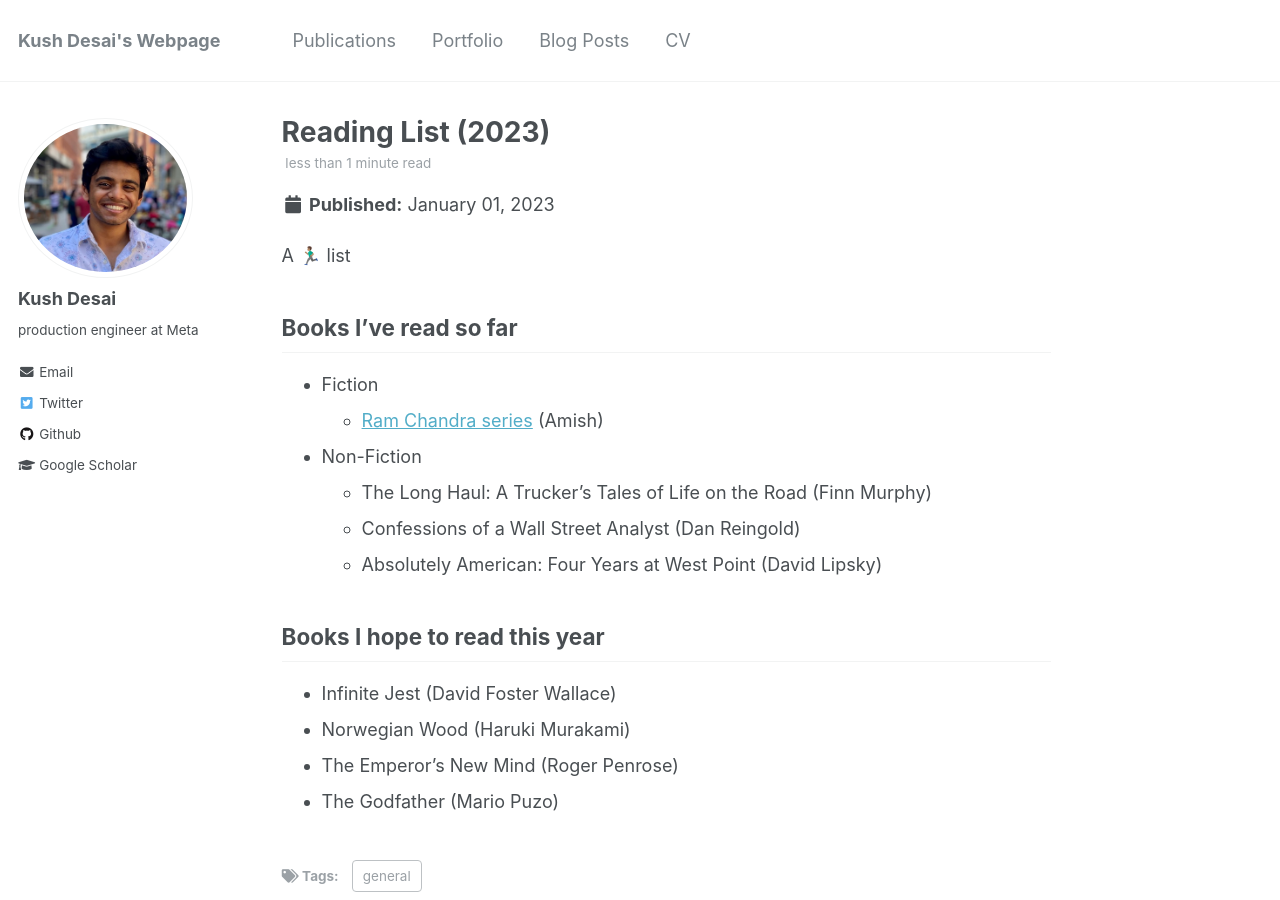
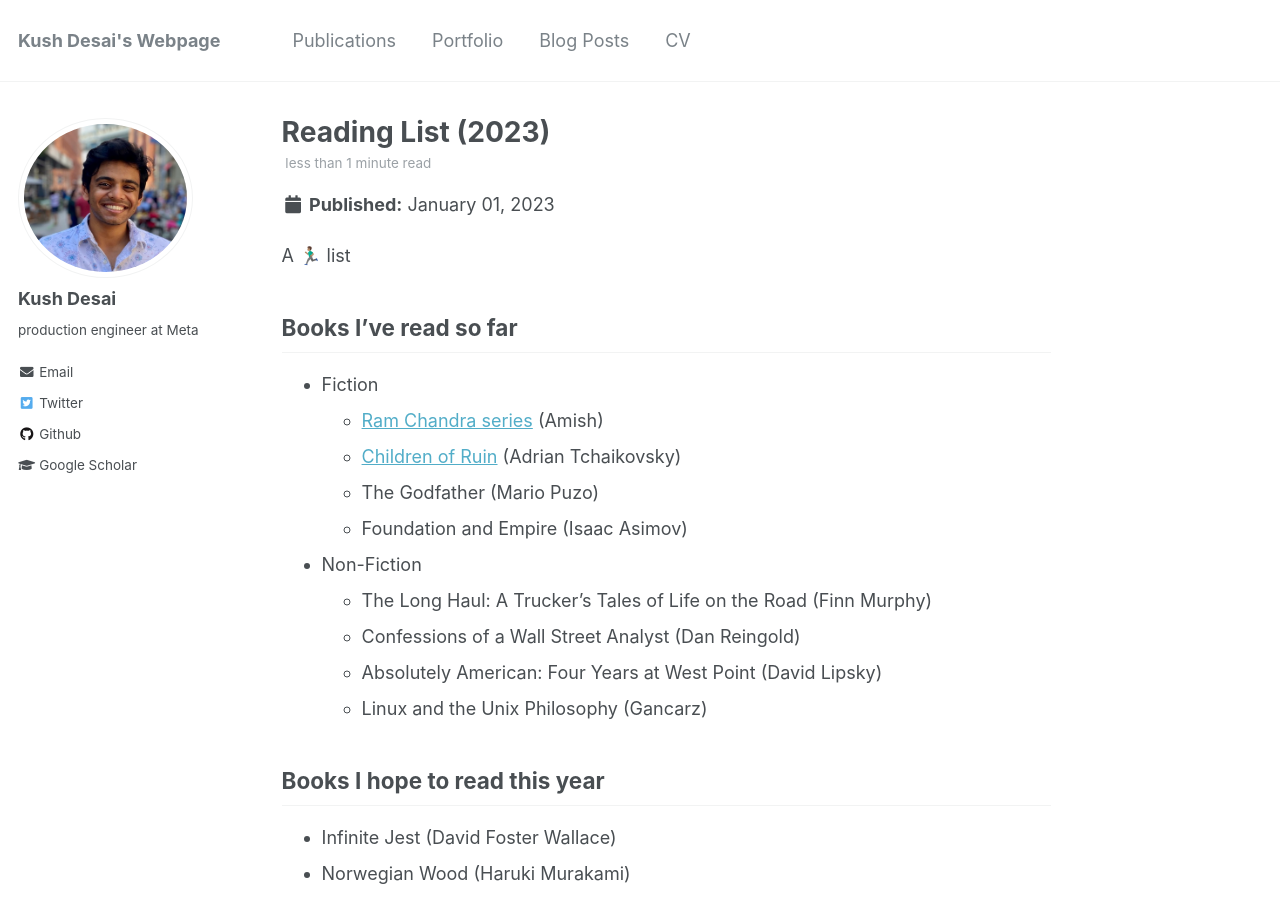
Before and after one commit to kdesai2018/kdesai2018.github.io, a Jekyll site: the page built from _posts/2023-01-01-book-2023.md, in a window 1280 px wide and 900 px high. Built offline with Jekyll 4.4.1, drawn with Linux system fonts in a browser that asks for light colours.

Commit message:
book updates

```diff
--- a/_posts/2023-01-01-book-2023.md
+++ b/_posts/2023-01-01-book-2023.md
@@ -11,15 +11,18 @@ A 🏃🏽‍♂️ list
 ## Books I've read so far
 - Fiction
     - [Ram Chandra series](https://www.goodreads.com/series/148944-ram-chandra) (Amish)
+    - [Children of Ruin](https://en.wikipedia.org/wiki/Children_of_Ruin) (Adrian Tchaikovsky)
+    - The Godfather (Mario Puzo)
+    - Foundation and Empire (Isaac Asimov)
 
 - Non-Fiction
     - The Long Haul: A Trucker's Tales of Life on the Road (Finn Murphy)
     - Confessions of a Wall Street Analyst (Dan Reingold)
     - Absolutely American: Four Years at West Point (David Lipsky)
+    - Linux and the Unix Philosophy (Gancarz)
 
 
 ## Books I hope to read this year
 - Infinite Jest (David Foster Wallace)
 - Norwegian Wood (Haruki Murakami)
 - The Emperor's New Mind (Roger Penrose)
-- The Godfather (Mario Puzo)
```
